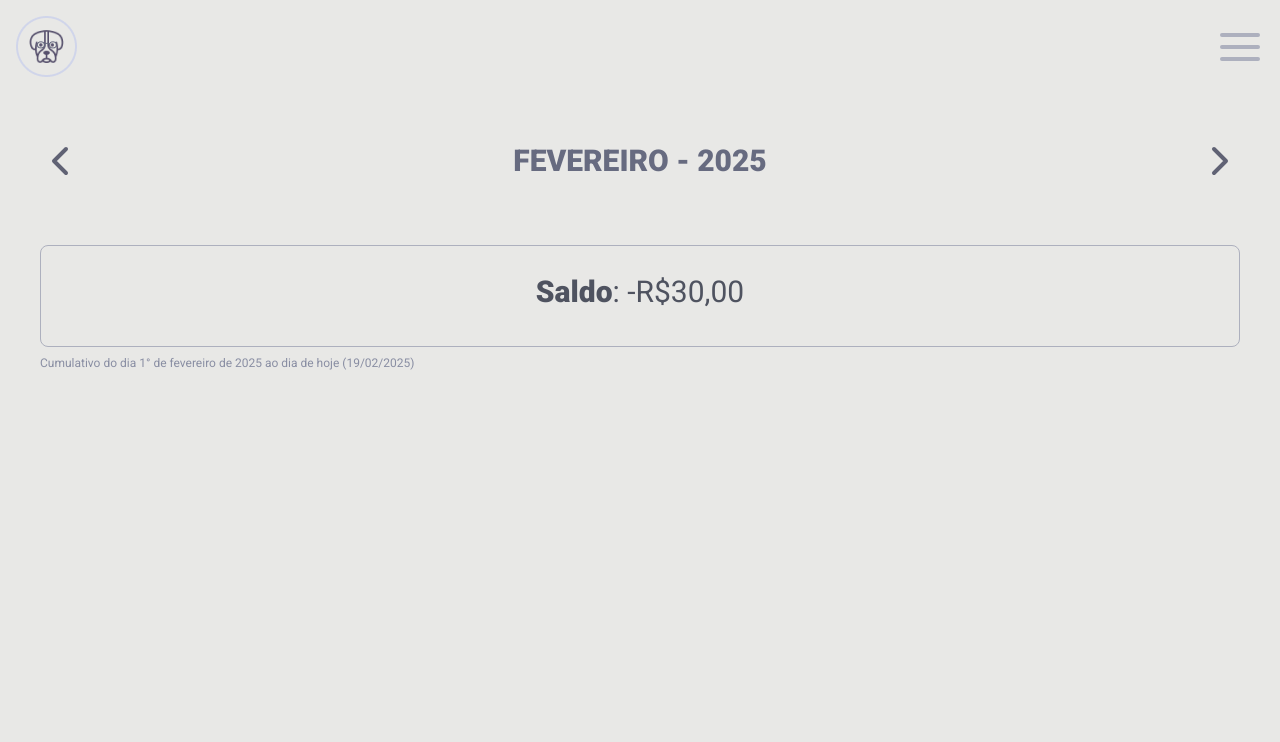
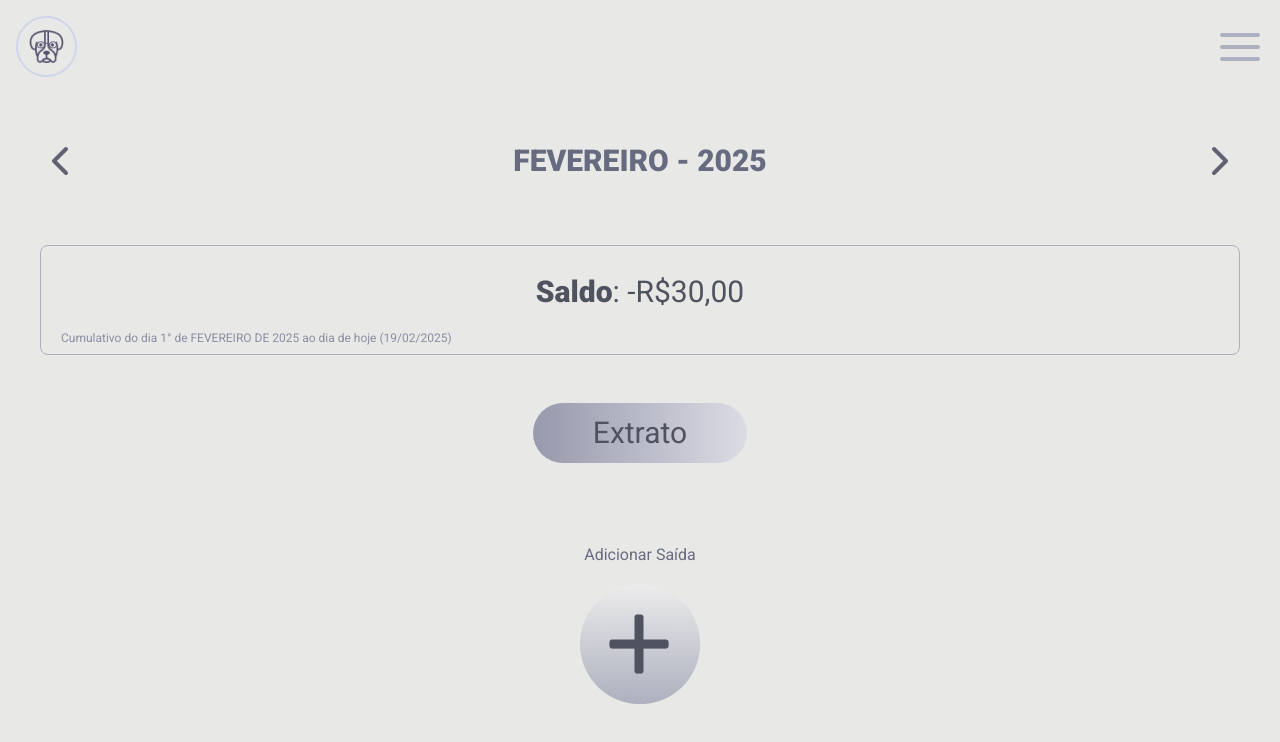
Before and after one commit to LanaGomes/buddy2, a React (Vite) app: page / in a window 1280 px wide. Shown: the top 742 px of the page. Built offline with nearby package versions, Linux system fonts and the light colour scheme.

Commit message:
Layout tela home criada

```diff
--- a/src/components/Buttons.jsx
+++ b/src/components/Buttons.jsx
@@ -2,7 +2,7 @@ export function GradientButton({ children, onClick, className = "" }) {
   return (
     <button
       onClick={onclick}
-      className={` ${className} tw:rounded-xl tw:font-medium tw:bg-gradient-to-r tw:from-darkGradient tw:to-lightGradient tw:text-darkest-blue`}
+      className={` ${className} tw:rounded-full tw:font-medium tw:bg-gradient-to-r tw:from-darkGradient tw:to-lightGradient tw:text-darkest-blue`}
     >
       {children}
     </button>
--- a/src/pages/Home.jsx
+++ b/src/pages/Home.jsx
@@ -3,6 +3,8 @@ import dayjs from "dayjs";
 import "dayjs/locale/pt-br";
 import { useState } from "react";
 import Tituloh2 from "../components/Tituloh2";
+import { GradientButton } from "../components/Buttons";
+import plusButton from "../images/+Button.png";
 
 dayjs.locale("pt-br");
 
@@ -38,18 +40,29 @@ function Home() {
         />
       </nav>
       <section className="saldoContainer tw:mx-6">
-        <div className="tw:py-4 tw:px-2 tw:border tw:border-lightest-blue tw:rounded-lg">
+        <div className="tw:pt-4 tw:pb-2 tw:px-5 tw:border tw:border-lightest-blue tw:rounded-lg">
           <div className="tw:flex tw:justify-center tw:mb-5 tw:mt-3">
             <Tituloh2 text="Saldo" />
             <p className="tw:text-darkest-blue tw:text-3xl  ">: -R$30,00 </p>
           </div>
-        </div>
-        <div className="tw:text-light-blue tw:text-xs tw:text-left tw:mt-2">
-          {`Cumulativo do dia 1° de ${currentMonth.format(
-            "MMMM [de] YYYY"
-          )} ao dia de hoje (${dayjs().format("DD/MM/YYYY")})`}
+          <div className="tw:text-light-blue tw:text-xs tw:text-left tw:mt-2">
+            {`Cumulativo do dia 1° de ${currentMonth
+              .format("MMMM [de] YYYY")
+              .toUpperCase()} ao dia de hoje (${dayjs().format("DD/MM/YYYY")})`}
+          </div>
         </div>
       </section>
+      <div className="tw:mt-12">
+        <GradientButton className="tw:px-15 tw:py-3 tw:text-3xl ">
+          Extrato
+        </GradientButton>
+      </div>
+      <nav className="tw:mt-20 ">
+        <p className="tw:text-dark-blue">Adicionar Saída</p>
+        <a className="tw:flex tw:justify-center tw:mt-4">
+          <img src={plusButton}></img>
+        </a>
+      </nav>
     </div>
   );
 }
```
Also changed, not shown: src/images/+Button.png (added).
